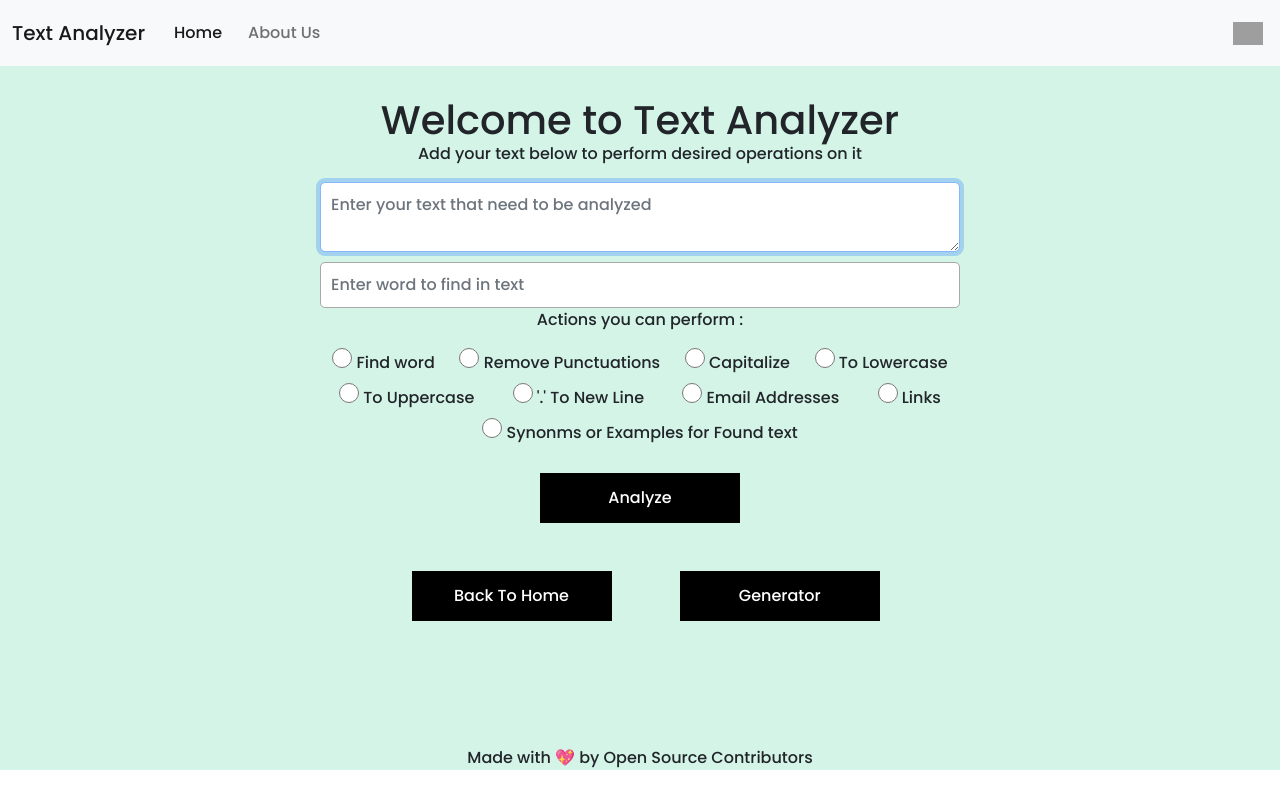
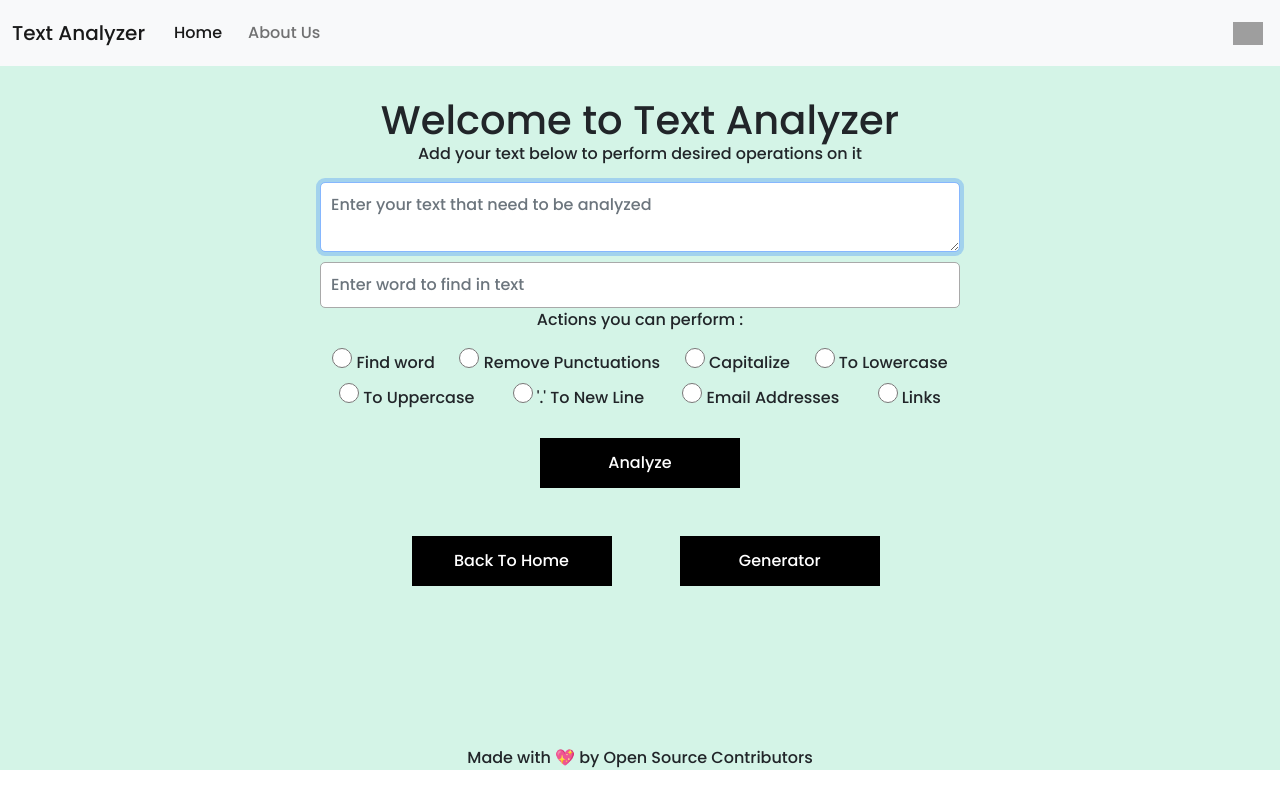
Before and after one commit to rockingrohit9639/TextAnalyzer, a Django app: page /index in a window 1280 px wide. Run offline with Django 3.2, Linux system fonts and the light colour scheme; some libraries are stand-ins or nearby versions; grey boxes are pictures that could not be loaded.

Commit message:
Update index.html

```diff
--- a/templates/index.html
+++ b/templates/index.html
@@ -53,11 +53,6 @@
                                  name="option">
                                 <label class="form-label" for="Links">Links</label>
                             </div>
-                            <div class="buttons">
-                                <input class="form-input" type="radio" value="Synonyms"
-                                id="Synonyms" name="option">
-                                <label class="form-label" for="Synonyms">Synonms or Examples for Found text</label>
-                            </div>
 
                         </div>
                         <button type="submit">Analyze</button>
```
